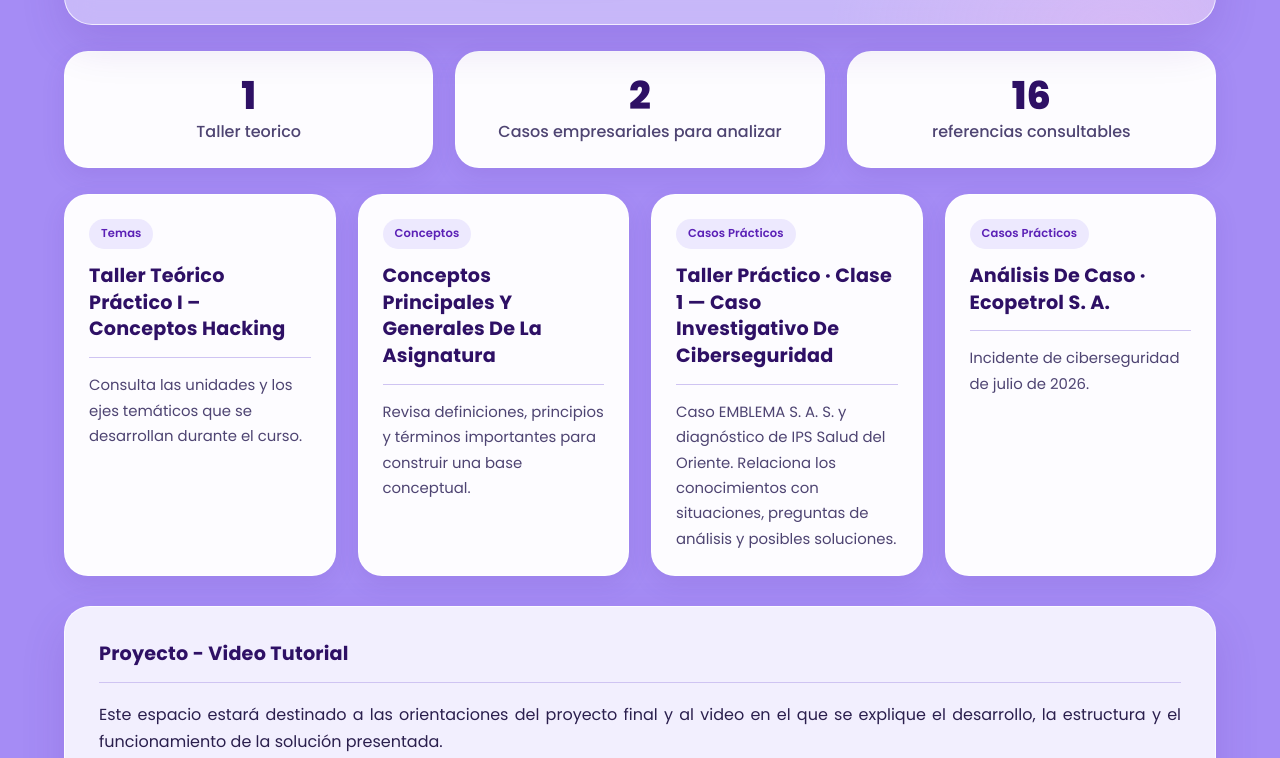
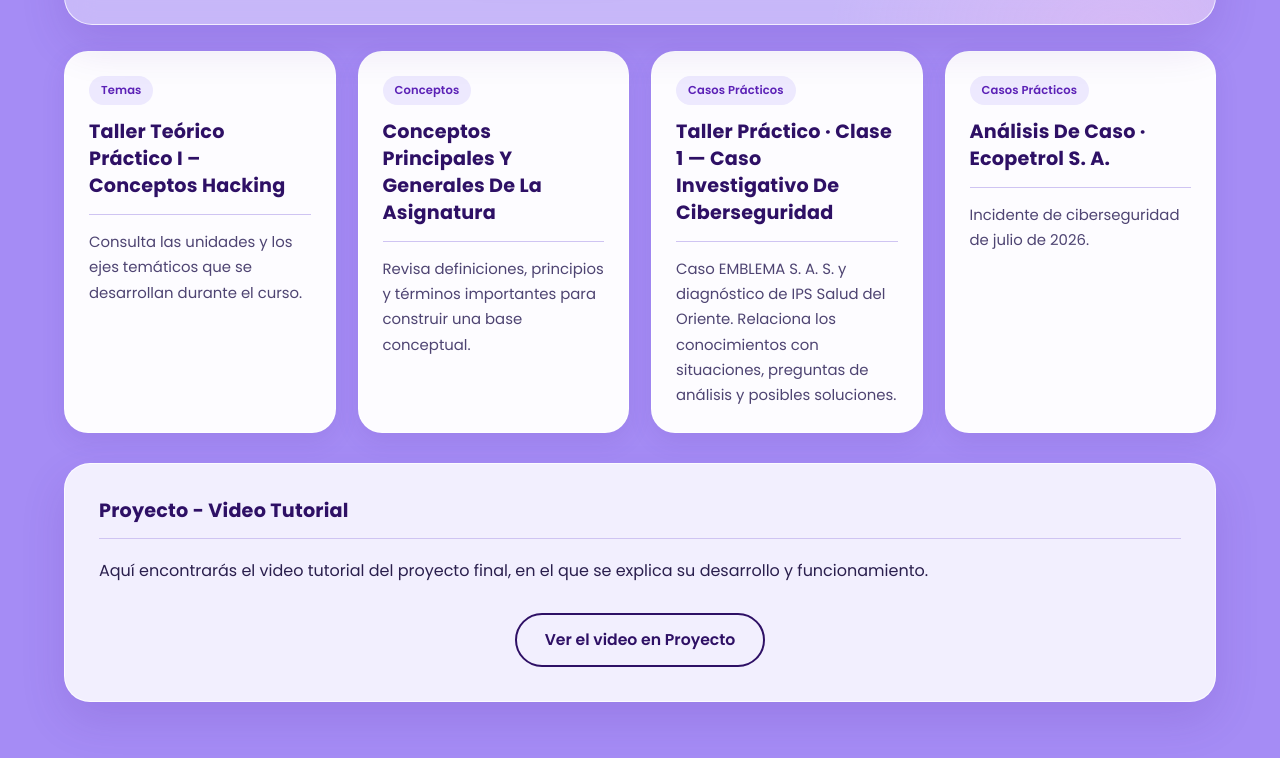
Before and after one commit to valentina1909/pagina_linea_enfasis_3, a plain HTML site: page linea_enfasis_2/index.html in a window 1280 px wide. Shown: the part 553-1311 px from the top of the page. Drawn offline with Linux system fonts and the light colour scheme.

Commit message:
Texto inicio linea de enfasis 2

```diff
--- a/linea_enfasis_2/index.html
+++ b/linea_enfasis_2/index.html
@@ -21,12 +21,6 @@
         <a class="button button-primary" href="temas.html">Explorar temas</a>
         <a class="button button-secondary" href="proyecto.html">Proyecto final</a>
       </div>
-    </section>
-
-    <section class="stats" aria-label="El taller en cifras">
-      <div class="stat"><strong>1</strong><span>Taller teorico</span></div>
-      <div class="stat"><strong>2</strong><span>Casos empresariales para analizar</span></div>
-      <div class="stat"><strong>16</strong><span>referencias consultables</span></div>
     </section>
 
     <div class="card-grid">
@@ -54,7 +48,7 @@
 
     <section class="content-panel" id="proyecto-video">
       <h2>Proyecto - Video Tutorial</h2>
-      <p>Este espacio estará destinado a las orientaciones del proyecto final y al video en el que se explique el desarrollo, la estructura y el funcionamiento de la solución presentada.</p>
+      <p>Aquí encontrarás el video tutorial del proyecto final, en el que se explica su desarrollo y funcionamiento.</p>
       <div class="hero-actions">
         <a class="button button-secondary" href="proyecto.html#video">Ver el video en Proyecto</a>
       </div>
```
